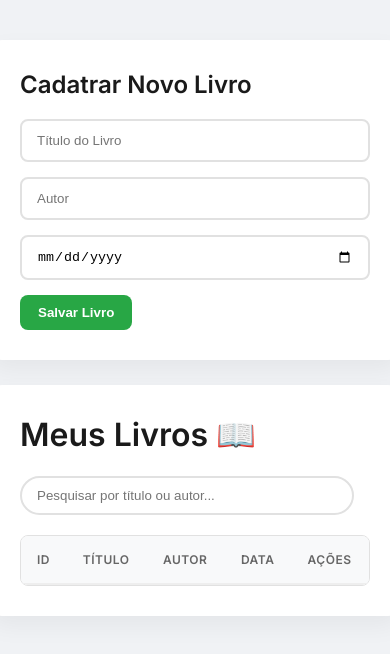
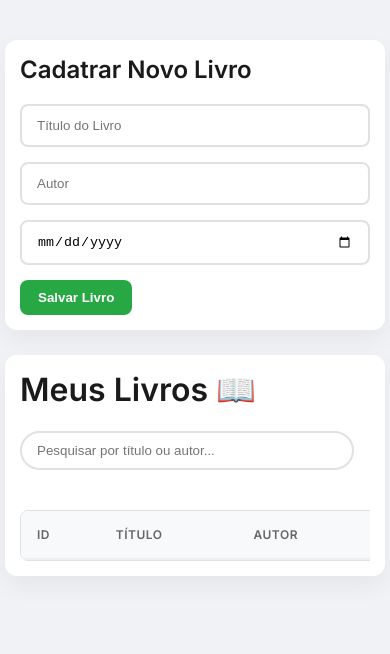
Before and after one commit to LucasCobraFatec/BibliotecaPessoal, a website: page index.html in a window 390 px wide. Drawn offline with Linux system fonts and the light colour scheme; no server answers.

Commit message:
corrigindo responsividade

```diff
--- a/index.html
+++ b/index.html
@@ -27,7 +27,7 @@
     <div class="busca-container">
             <input type="text" id="inputBusca" placeholder="Pesquisar por título ou autor..." onkeyup="filtrarLivros()">
         </div>
-
+    <div class="table-responsive">
     <table id="tabela-livros">
         <thead>
             <tr>
@@ -42,6 +42,7 @@
             </tbody>
     </table>
     </div>
+    </div>
 
     <script src="./script.js">
     </script>
--- a/style.css
+++ b/style.css
@@ -164,3 +164,28 @@ button:hover {
     border-color: #007bff;
     box-shadow: 0 0 0 4px rgba(0, 123, 255, 0.1);
 }
+
+/* Cria um container que permite rolar a tabela lateralmente no celular */
+.table-responsive {
+    width: 100%;
+    overflow-x: auto; /* Ativa a rolagem horizontal */
+    -webkit-overflow-scrolling: touch; /* Deixa a rolagem suave no iPhone */
+    margin-top: 20px;
+}
+
+/* Garante que a tabela não fique menor que o necessário para ser lida */
+table {
+    min-width: 600px;
+}
+
+/* Ajuste nos botões para telas pequenas */
+@media (max-width: 600px) {
+    .container, .form-container {
+        padding: 15px; /* Diminui o espaçamento interno no celular */
+    }
+
+    .acoes-coluna {
+        flex-direction: column; /* Coloca os botões um embaixo do outro se a tela for muito estreita */
+        gap: 8px;
+    }
+}
```
